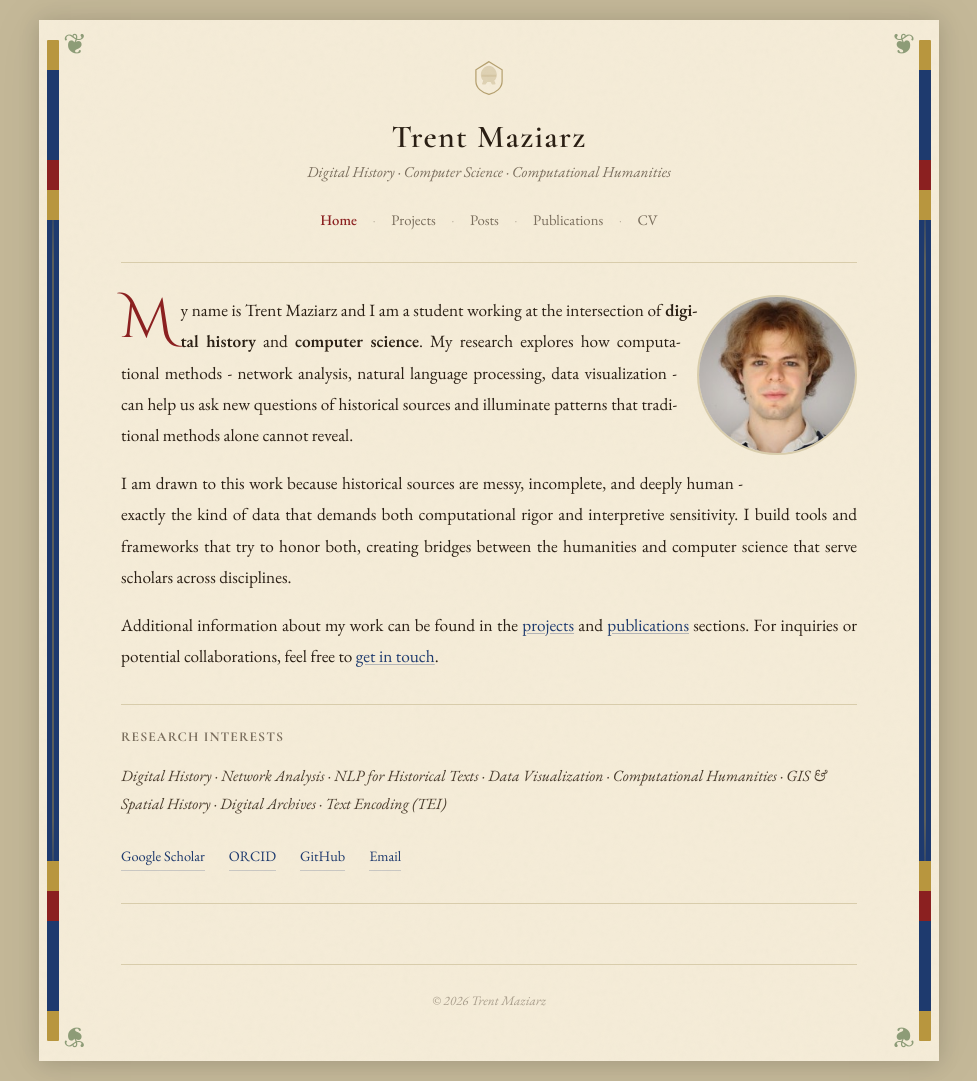
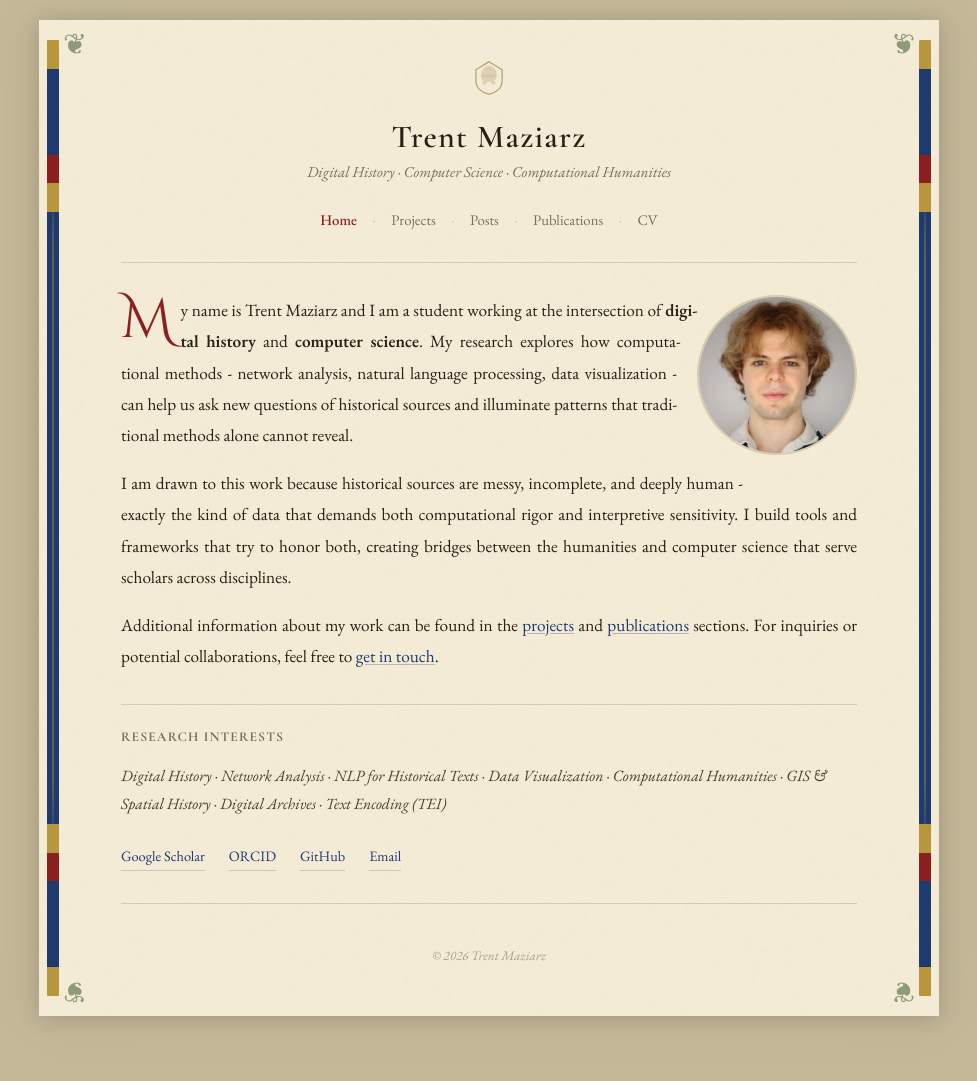
Before and after one commit to trentmaziarz/portfolio, a Jekyll site: the page built from index.md, in a window 1280 px wide. Shown: the whole page, without its empty margins (151-1128 px from the left). Built offline with Jekyll 4.4.1, drawn with Linux system fonts in a browser that asks for light colours; after the commit the page ends 1036 px from its top, so only the background shows below that.

Commit message:
Update footer styles and remove unused classes
Refactor footer styles and remove Umaring Webring section.

```diff
--- a/assets/css/main.css
+++ b/assets/css/main.css
@@ -530,38 +530,26 @@
 .cv-info p { font-size: 0.85rem; color: var(--ink-muted); margin-top: 0.1rem; }
 
 /* ═══════════════════════════════════════
-   FOOTER
+   FOOTER & UMARING WEBRING
    ═══════════════════════════════════════ */
 .site-footer {
   text-align: center;
   padding-top: 1.5rem;
   margin-top: 2rem;
   border-top: 1px solid var(--parchment-edge);
-  font-size: 0.82rem;
-  color: var(--ink-faint);
-  font-style: italic;
 }
 
-/* ═══════════════════════════════════════
-   UMARING WEBRING
-   ═══════════════════════════════════════ */
-.umaring-wrap {
-  text-align: center;
-  margin-top: 2rem;
-  padding: 1.25rem 0 0.5rem;
-  border-top: 1px solid var(--parchment-edge);
-}
-
-.ring-colophon {
-  font-family: var(--font-body);
+.site-footer .ring-colophon {
+  font-family: 'EB Garamond', Georgia, serif;
   font-size: 0.82rem;
   font-style: italic;
   color: var(--ink-faint);
   line-height: 1.8;
+  margin-bottom: 1rem;
 }
 
-.ring-colophon a {
-  font-family: var(--font-body);
+.site-footer .ring-colophon a {
+  font-family: 'EB Garamond', Georgia, serif;
   font-size: 0.82rem;
   font-style: italic;
   color: var(--blue);
@@ -571,9 +559,15 @@
   transition: border-color 0.2s, color 0.2s;
 }
 
-.ring-colophon a:hover {
+.site-footer .ring-colophon a:hover {
   color: var(--red);
   border-bottom-style: solid;
+}
+
+.site-footer .copyright {
+  font-size: 0.82rem;
+  color: var(--ink-faint);
+  font-style: italic;
 }
 
 /* ═══════════════════════════════════════
```
